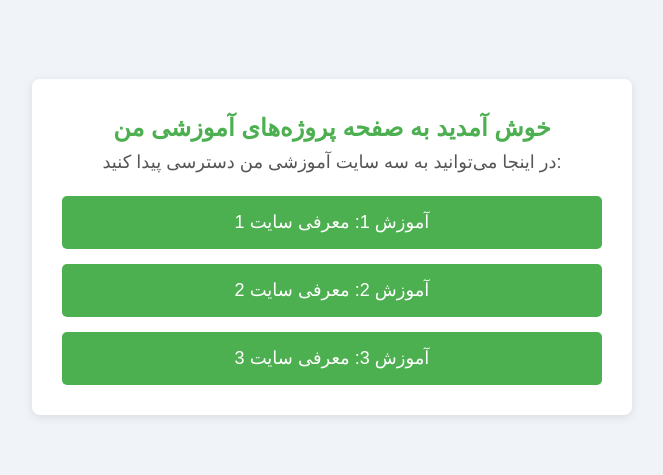
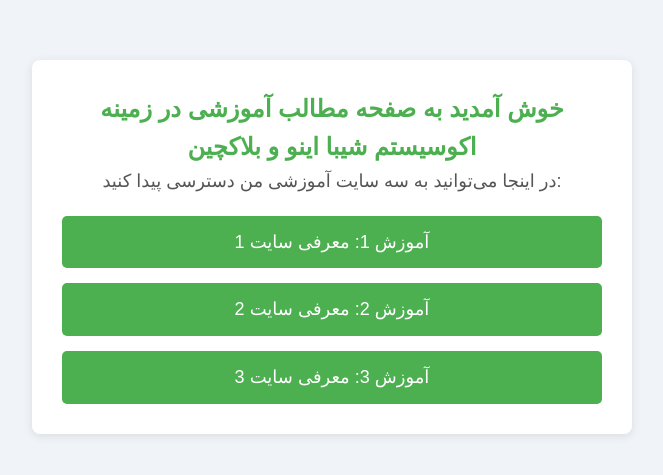
Before and after one commit to shibabefarsi/contents, a plain HTML site: page index.html in a window 1280 px wide. Shown: the part 153-628 px from the top of the page, without its empty margins (308-971 px from the left). Drawn offline with Linux system fonts and the light colour scheme.

Commit message:
Add index.html

```diff
--- a/index.html
+++ b/index.html
@@ -3,13 +3,13 @@
 <head>
     <meta charset="UTF-8">
     <meta name="viewport" content="width=device-width, initial-scale=1.0">
-    <title>سایت‌های آموزشی من</title>
+    <title>سایت‌های آموزشی </title>
     <link rel="stylesheet" href="style.css">
 </head>
 <body>
     <div class="container">
         <header>
-            <h1>خوش آمدید به صفحه پروژه‌های آموزشی من</h1>
+            <h1>خوش آمدید به صفحه مطالب آموزشی در زمینه اکوسیستم شیبا اینو و بلاکچین</h1>
             <p>در اینجا می‌توانید به سه سایت آموزشی من دسترسی پیدا کنید:</p>
         </header>
         <div class="links">
```
